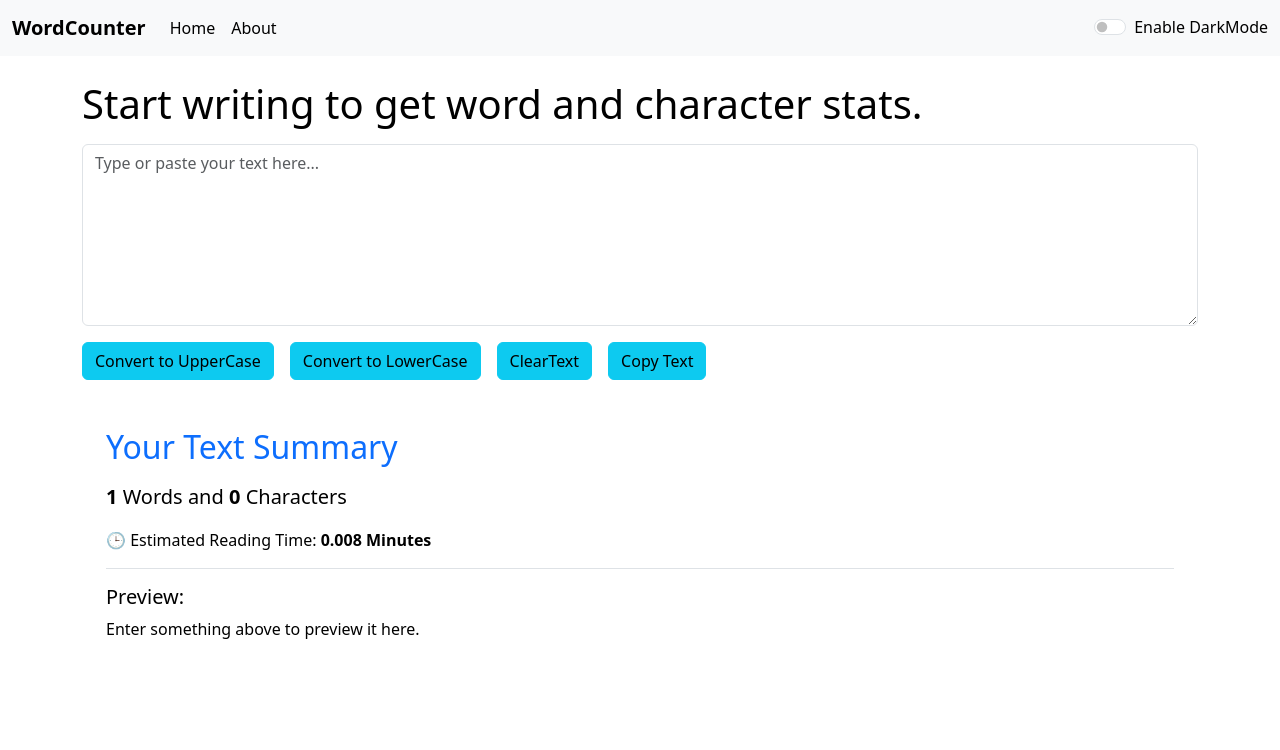
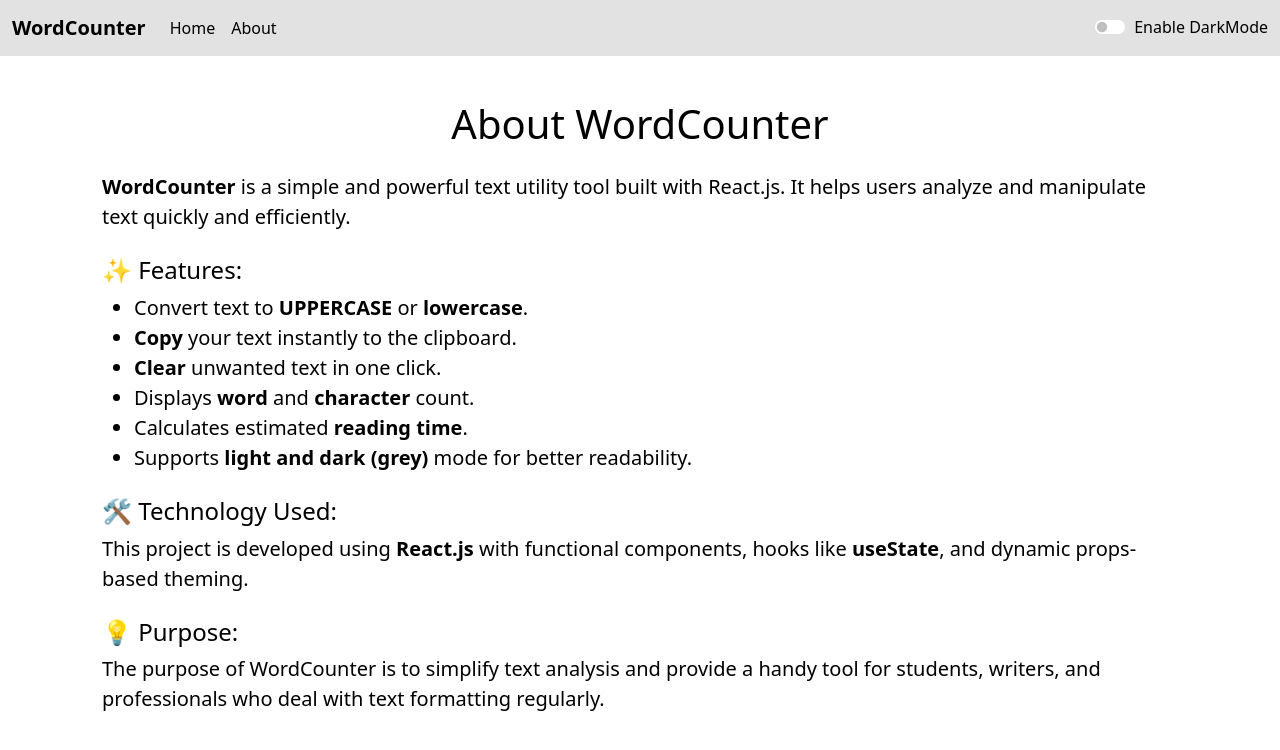
Before and after one commit to RajKumarKushawaha/WordCounter, a React (Vite) app: page /about in a window 1280 px wide. Shown: the top 750 px of the page. Built offline with nearby package versions, Linux system fonts and the light colour scheme.

Commit message:
Add feature

```diff
--- a/src/App.jsx
+++ b/src/App.jsx
@@ -1,6 +1,8 @@
-import { useState } from "react"
+import React, { useState } from "react"
 import Navbar from "./components/Navbar"
 import TextForm from "./components/TextForm"
+import About from "./components/About"
+import { BrowserRouter, Routes, Route } from "react-router-dom";
 
 function App() {
 
@@ -9,21 +11,26 @@ function App() {
   const toggleMode = () => {
     if (mode === 'light') {
       setMode('grey');
-      document.body.style.backgroundColor='grey';
+      document.body.style.backgroundColor = 'grey';
     }
     else {
       setMode('light');
-            document.body.style.backgroundColor='white';
-
+      document.body.style.backgroundColor = 'white';
     }
   }
 
   return (
     <>
-      <Navbar mode={mode}  toggleMode={toggleMode}/>
-      <div className="container">
-        <TextForm heading="Start writing to get word and character stats." mode={mode}/>
-      </div>
+      <BrowserRouter>
+        <Navbar mode={mode} toggleMode={toggleMode} />
+        <div className="container">
+          <Routes>
+            <Route path='/about' element={<About mode={mode} />} />
+            <Route path='/' element={<TextForm heading="Start writing to get word and character stats." mode={mode} />} />
+          </Routes>
+        </div>
+
+      </BrowserRouter>
     </>
   )
 }
--- /dev/null
+++ b/src/components/About.jsx
@@ -0,0 +1,42 @@
+
+function About(props) {
+
+  const myStyle = {
+    color: props.mode === 'grey' ? 'white' : 'black',
+    backgroundColor: props.mode === 'grey' ? 'grey' : 'white',
+    padding: '20px',
+    borderRadius: '10px'
+  }
+
+  return (
+    <div className="container my-4" style={myStyle}>
+      <h1 className="text-center mb-4">About WordCounter</h1>
+      <p className="fs-5">
+        <b>WordCounter</b> is a simple and powerful text utility tool built with React.js.
+        It helps users analyze and manipulate text quickly and efficiently.
+      </p>
+
+      <h4 className="mt-4">✨ Features:</h4>
+      <ul className="fs-5">
+        <li>Convert text to <b>UPPERCASE</b> or <b>lowercase</b>.</li>
+        <li><b>Copy</b> your text instantly to the clipboard.</li>
+        <li><b>Clear</b> unwanted text in one click.</li>
+        <li>Displays <b>word</b> and <b>character</b> count.</li>
+        <li>Calculates estimated <b>reading time</b>.</li>
+        <li>Supports <b>light and dark (grey)</b> mode for better readability.</li>
+      </ul>
+
+      <h4 className="mt-4">🛠️ Technology Used:</h4>
+      <p className="fs-5">
+        This project is developed using <b>React.js</b> with functional components, hooks like <b>useState</b>, and dynamic props-based theming.
+      </p>
+
+      <h4 className="mt-4">💡 Purpose:</h4>
+      <p className="fs-5">
+        The purpose of WordCounter is to simplify text analysis and provide a handy tool for students, writers, and professionals who deal with text formatting regularly.
+      </p>
+    </div>
+  )
+}
+
+export default About
--- a/src/components/Navbar.jsx
+++ b/src/components/Navbar.jsx
@@ -1,27 +1,30 @@
+import { Link } from 'react-router-dom'
 
 function Navbar(props) {
     return (
         <div>
-            <nav className={`navbar navbar-expand-lg navbar-${props.mode} bg-${props.mode ==='grey'?'black':'light'} `}>
+            <nav
+                className={`navbar navbar-expand-lg navbar-${props.mode}`}
+                style={{ backgroundColor: props.mode === 'grey' ? 'black' : '#e2e2e2ff' }}>
                 <div className="container-fluid">
-                    <a className={`navbar-brand href=# text-${props.mode ==='light'?'black':'light'}`}><b>WordCounter</b></a>
+                    <Link className={`navbar-brand  text-${props.mode === 'light' ? 'black' : 'light'}`}><b>WordCounter</b></Link>
                     <button className="navbar-toggler" type="button" data-bs-toggle="collapse" data-bs-target="#navbarSupportedContent" aria-controls="navbarSupportedContent" aria-expanded="false" aria-label="Toggle navigation">
                         <span className="navbar-toggler-icon"></span>
                     </button>
                     <div className="collapse navbar-collapse" id="navbarSupportedContent">
                         <ul className="navbar-nav me-auto mb-2 mb-lg-0">
                             <li className="nav-item">
-                                <a className={`nav-link  text-${props.mode ==='light'?'black':'light'}`}>Home</a>
+                                <Link to="/" className={`nav-link  text-${props.mode === 'light' ? 'black' : 'light'}`}>Home</Link>
                             </li>
                             <li className="nav-item">
-                                <a className={`nav-link text-${props.mode ==='light'?'black':'light'}`}  aria-current="page" href="#">About</a>
+                                <Link className={`nav-link text-${props.mode === 'light' ? 'black' : 'light'}`} aria-current="page" to="/about">About</Link>
                             </li>
                         </ul>
                         {/* <form className="d-flex" role="search">
                             <input className="form-control me-2" type="search" placeholder="Search" aria-label="Search" />
                             <button className="btn btn-outline-success" type="submit">Search</button>
                         </form> */}
-                        <div className={`form-check form-switch text-${props.mode ==='light'?'black':'light'}`}>
+                        <div className={`form-check form-switch text-${props.mode === 'light' ? 'black' : 'light'}`}>
                             <input className="form-check-input" type="checkbox" onClick={props.toggleMode} role="switch" id="switchCheckDefault" />
                             <label className="form-check-label" htmlFor="switchCheckDefault">Enable DarkMode</label>
                         </div>
```
Also changed, not shown: 1 other file (tests, documents, lock files or other folders).
